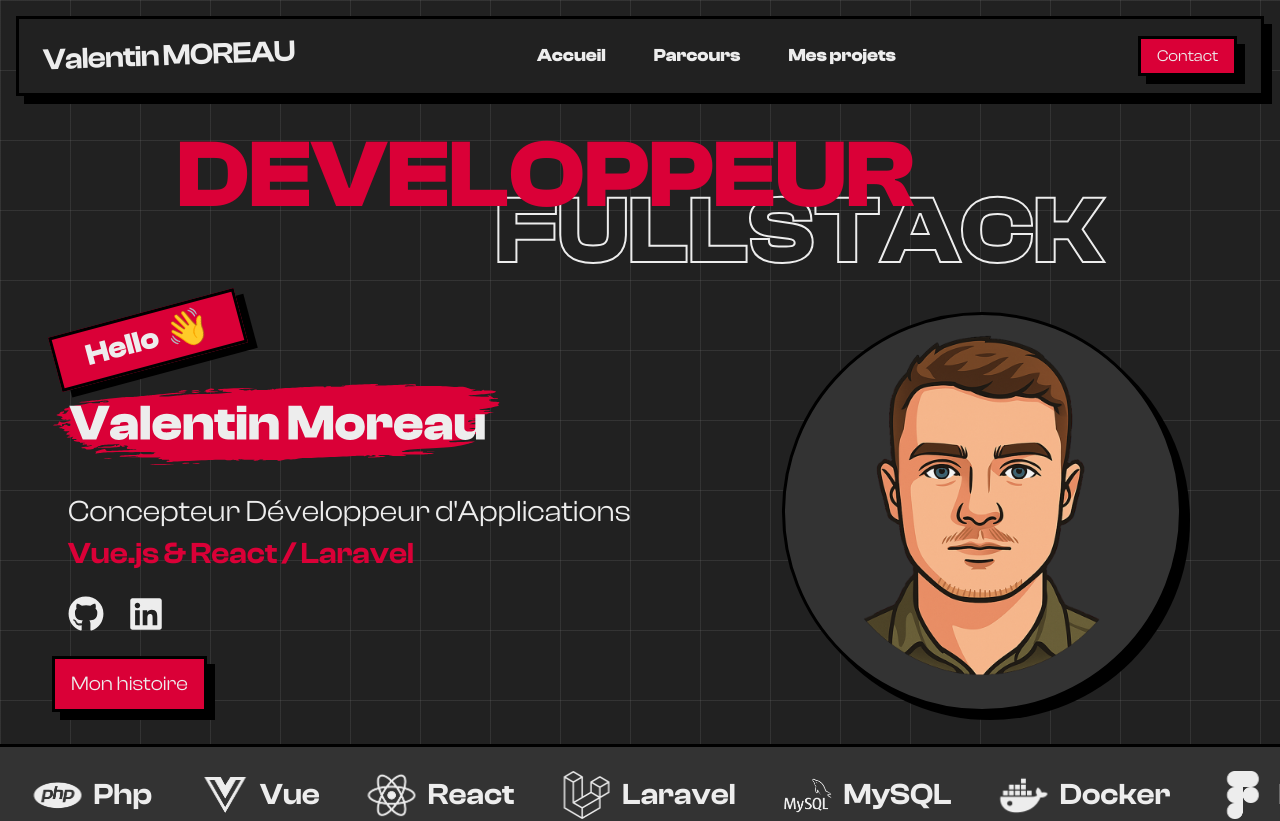
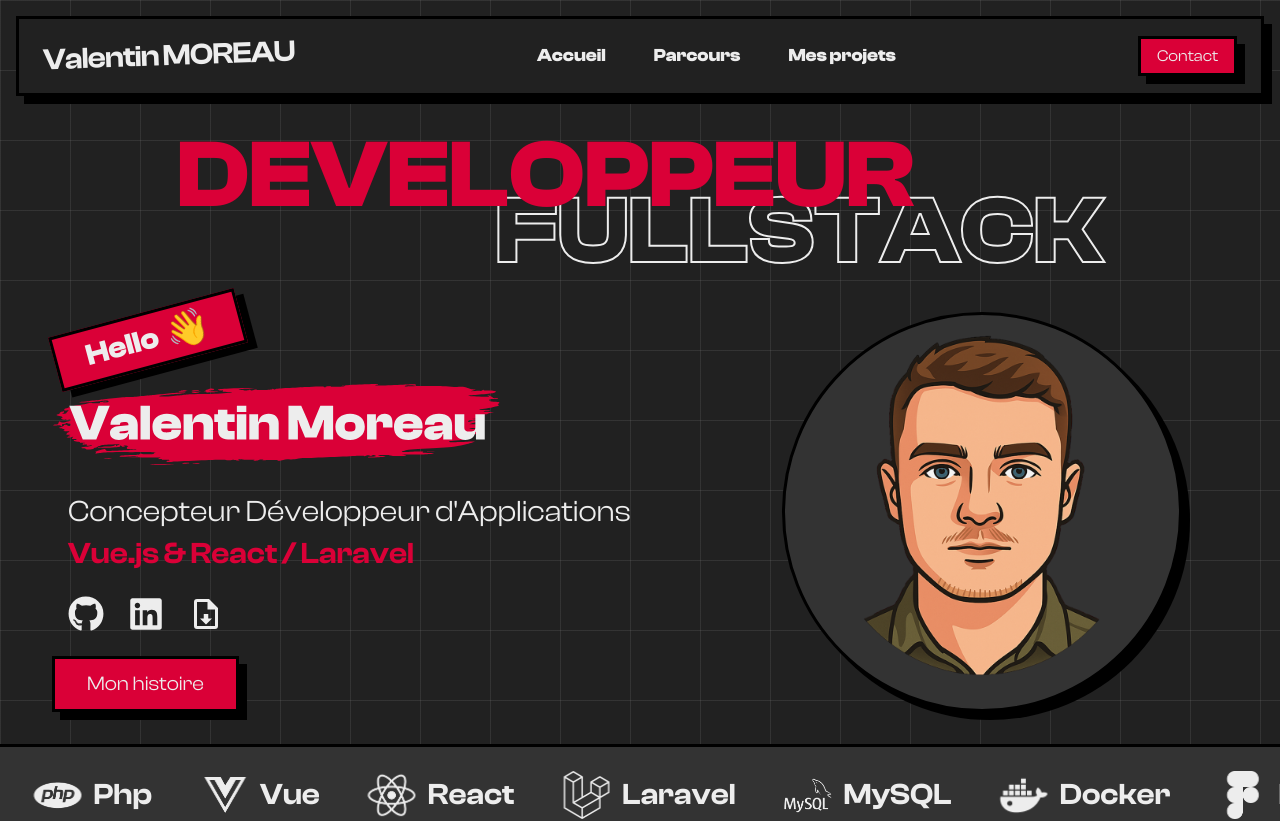
Before and after one commit to valmo-dev/valmo-dev.github.io, a Vue app: page / in a window 1280 px wide. Shown: the top 821 px of the page. Built offline with nearby package versions, Linux system fonts and the light colour scheme.

Commit message:
feat(HeroText): add CV download link and adjust button padding
Add a PDF download link with icon next to existing social links in HeroText component.
Also adjust horizontal padding of the story button for better visual balance.

```diff
--- a/src/components/HeroText.vue
+++ b/src/components/HeroText.vue
@@ -95,12 +95,35 @@ const scrollToSection = (sectionId) => {
             ></path>
           </svg>
         </a>
+        <a
+          href="/CV_Valentin_MOREAU.pdf"
+          target="_blank"
+          rel="noopener noreferrer"
+          aria-label="Télécharger mon CV"
+          class="text-white hover:text-primary transition-all duration-300 hover:scale-125"
+        >
+          <svg
+            stroke="currentColor"
+            fill="currentColor"
+            stroke-width="0"
+            viewBox="0 0 24 24"
+            class="text-4xl"
+            height="1em"
+            width="1em"
+            xmlns="http://www.w3.org/2000/svg"
+          >
+            <path
+              d="M14,2H6A2,2 0 0,0 4,4V20A2,2 0 0,0 6,22H18A2,2 0 0,0 20,20V8L14,2M18,20H6V4H13V9H18V20Z"
+            />
+            <path d="M12,19L8,15H10.5V12H13.5V15H16L12,19Z" />
+          </svg>
+        </a>
       </div>
 
       <div class="relative">
         <a
           @click="scrollToSection('story')"
-          class="border-3 border-black bg-primary shadow-[8px_8px_0_#000000] inline-flex items-center justify-center whitespace-nowrap h-12 px-4 py-2 text-base sm:text-2xl font-normal text-white hover:shadow-none hover:translate-y-[8px] hover:translate-x-[8px] transition-all md:text-lg lg:h-14 lg:text-xl cursor-pointer"
+          class="border-3 border-black bg-primary shadow-[8px_8px_0_#000000] inline-flex items-center justify-center whitespace-nowrap h-12 px-6 sm:px-8 py-2 text-base sm:text-2xl font-normal text-white hover:shadow-none hover:translate-y-[8px] hover:translate-x-[8px] transition-all md:text-lg lg:h-14 lg:text-xl cursor-pointer"
         >
           Mon histoire
         </a>
```
Also changed, not shown: 1 other file (tests, documents, lock files or other folders).
